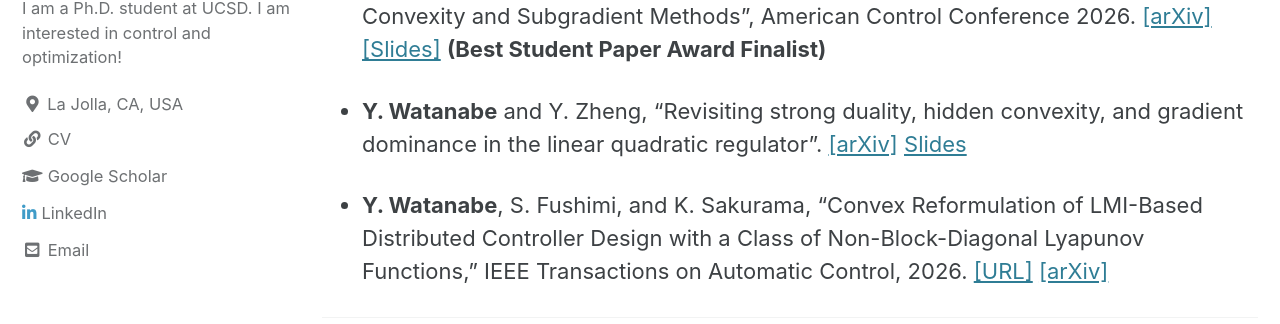
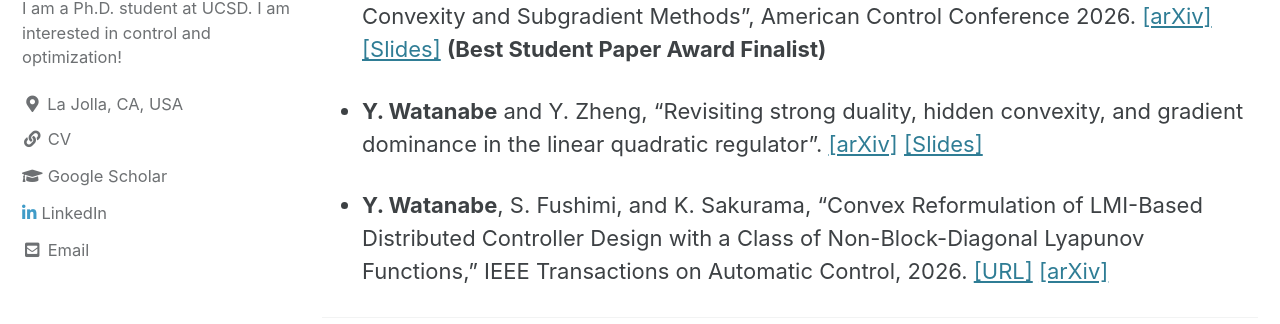
Before and after one commit to WatanabeYuto/watanabeyuto.github.io, a Jekyll site: the page built from publication.md, in a window 1280 px wide and 900 px high. Shown: the part 278-602 px from the top of the window. Built offline with Jekyll 4.4.1, drawn with Linux system fonts in a browser that asks for light colours; cached includes are drawn as plain includes.

Commit message:
update changes

```diff
--- a/publication.md
+++ b/publication.md
@@ -12,7 +12,7 @@ author_profile: true
 **(Best Student Paper Award Finalist)**
 
 - **Y. Watanabe** and Y. Zheng, "Revisiting strong duality, hidden convexity, and gradient
-dominance in the linear quadratic regulator". [[arXiv]](https://arxiv.org/abs/2503.10964) [Slides](https://drive.google.com/file/d/1yij6Shnm9-aObMxfb68spP4ocih-qUfD/view?usp=sharing)
+dominance in the linear quadratic regulator". [[arXiv]](https://arxiv.org/abs/2503.10964) [[Slides]](https://drive.google.com/file/d/1yij6Shnm9-aObMxfb68spP4ocih-qUfD/view?usp=sharing)
 
 - **Y. Watanabe**, S. Fushimi, and K. Sakurama, “Convex Reformulation of LMI-Based Distributed Controller Design
 with a Class of Non-Block-Diagonal Lyapunov Functions,” IEEE Transactions on Automatic Control, 2026. [[URL]](https://ieeexplore.ieee.org/document/11264282)
```
